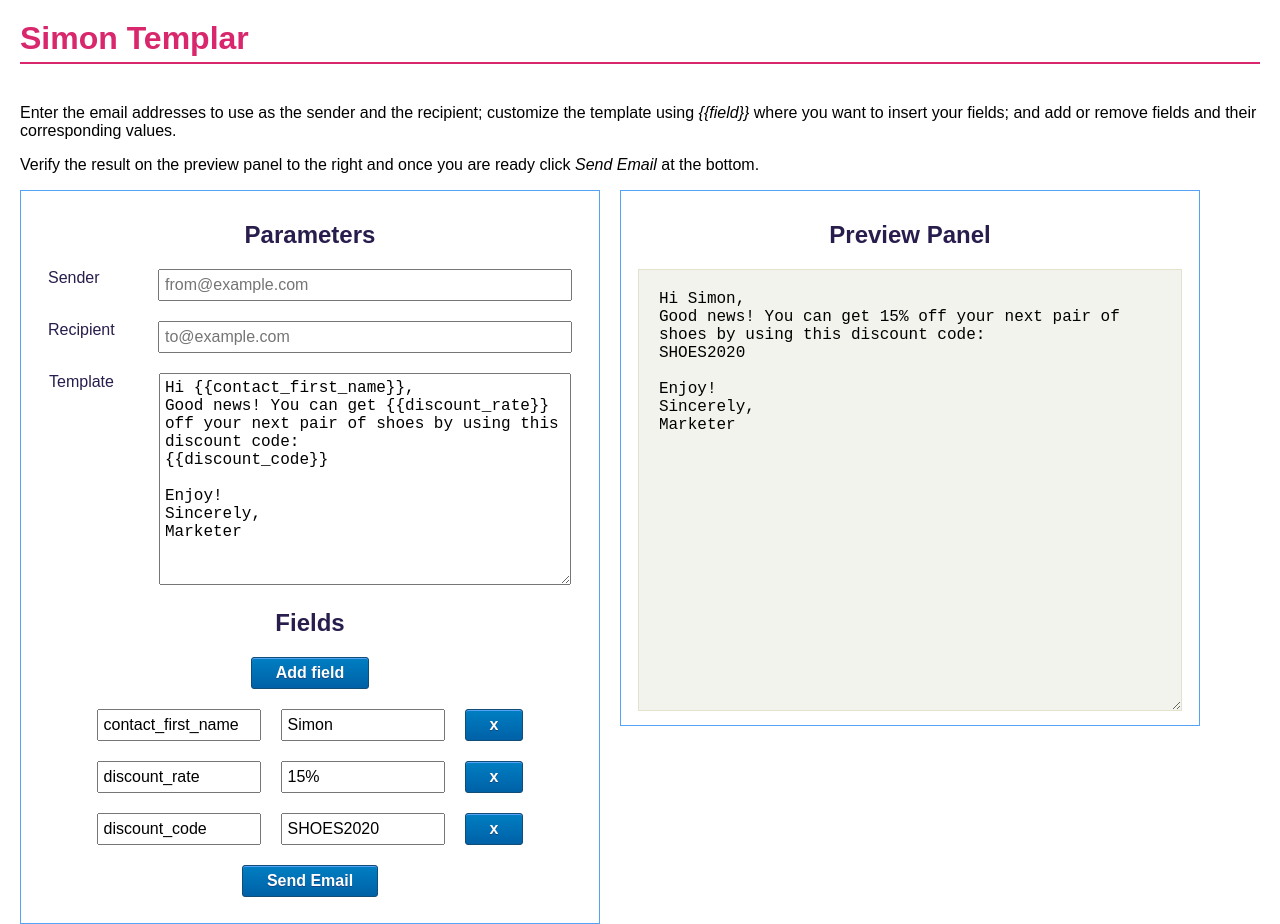
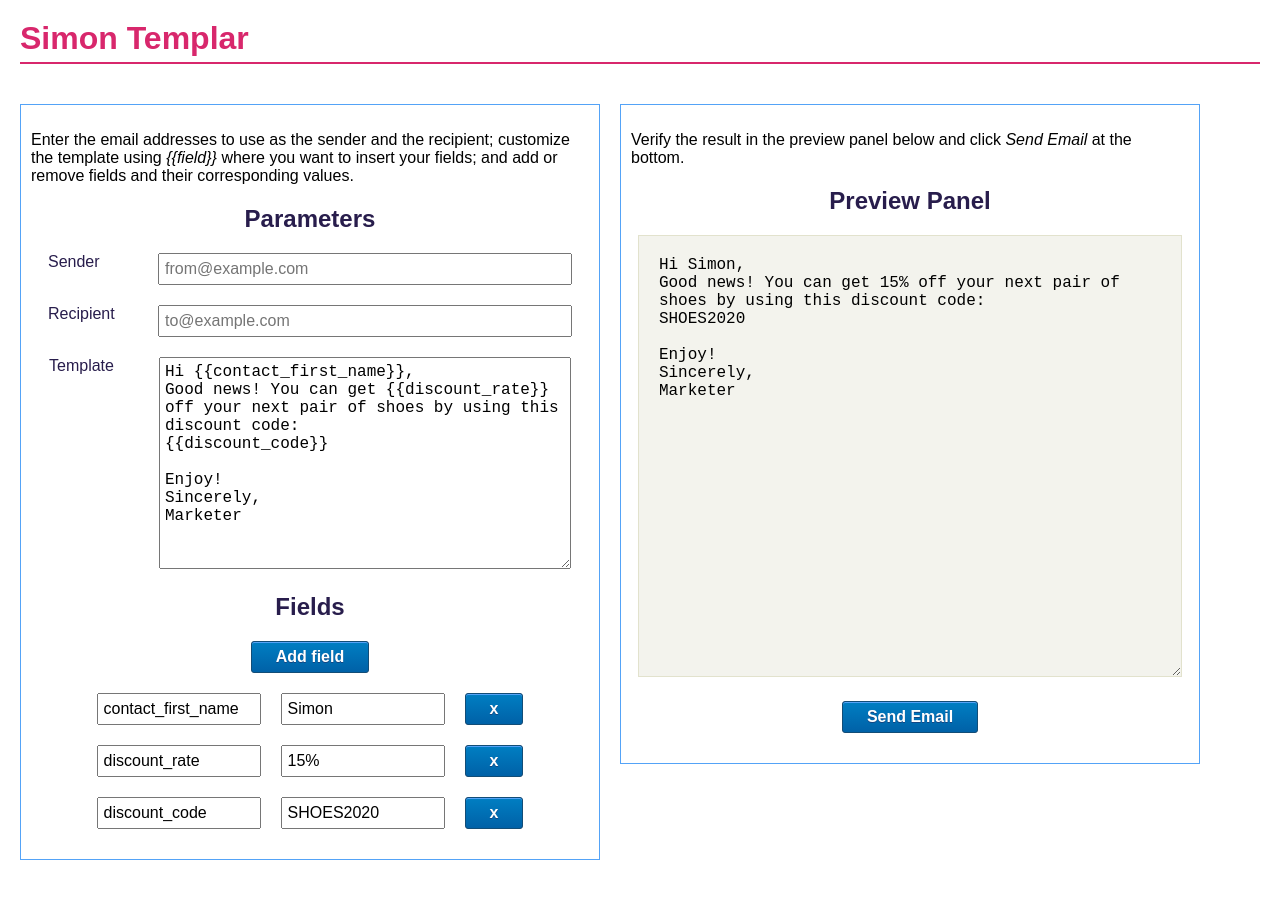
Before and after one commit to alexisbellido/email-template, a React (Create React App) app in the folder react/simon-templar/: page / in a window 1280 px wide. After the commit the page ends 860 px from the top, so only its background shows below. Built offline with nearby package versions, Linux system fonts and the light colour scheme.

Commit message:
style and notifications

```diff
--- a/react/simon-templar/src/App.css
+++ b/react/simon-templar/src/App.css
@@ -24,6 +24,10 @@
   padding: 10px;
 }
 
+.app .button-wrapper {
+  margin: 20px;
+}
+
 .app button {
   box-shadow:inset 0px 1px 0px 0px #54a3f7;
   background:linear-gradient(to bottom, #007dc1 5%, #0061a7 100%);
@@ -41,8 +45,16 @@
   text-align: center;
 }
 
-.app .notifications {
+.app .notifications p {
   font-weight: bold;
+  padding: 5px;
+  margin: 10px;
+  border: 1px solid #e2e2cd;
+  background-color: #f3f3ed;
+  color: #154682;
+  text-align: center;
+}
+
+.app .notifications p.alert {
   color: red;
-  list-style: none;
 }
--- a/react/simon-templar/src/App.js
+++ b/react/simon-templar/src/App.js
@@ -113,13 +113,22 @@ const App = () => {
   const isValidPayload = () => {
     let notifications = [];
     if (!isValidEmail(parameters.sender)) {
-      notifications.push("Please enter a valid sender email address.");
+      notifications.push({
+        text: "Please enter a valid sender email address.",
+        type: "alert"
+      });
     }
     if (!isValidEmail(parameters.recipient)) {
-      notifications.push("Please enter a valid recipient email address.");
+      notifications.push({
+        text: "Please enter a valid recipient email address.",
+        type: "alert"
+      });
     }
     if (!parameters.template) {
-      notifications.push("Template empty. Please add one.");
+      notifications.push({
+        text: "Template empty. Please add one.",
+        type: "alert"
+      });
     }
     setNotifications(notifications);
     return !notifications.length;
@@ -145,8 +154,15 @@ const App = () => {
         .post(url, payload)
         .then(response => {
           if (response.status === 200) {
-            notifications.push("Success! I've sent your message.");
+            notifications.push({
+              text: "Success! I've sent your message.",
+              type: "message"
+            });
             setNotifications(notifications);
+            setTimeout(() => {
+              notifications = [];
+              setNotifications(notifications);
+            }, 3000);
           }
         })
         .catch(error => {
@@ -158,9 +174,8 @@ const App = () => {
   return (
     <div className="app">
       <h1>Simon Templar</h1>
-      <p>Enter the email addresses to use as the sender and the recipient; customize the template using <em>&#123;&#123;field&#125;&#125;</em> where you want to insert your fields; and add or remove fields and their corresponding values.</p>
-      <p>Verify the result on the preview panel to the right and once you are ready click <em>Send Email</em> at the bottom.</p>
       <section className="content">
+        <p>Enter the email addresses to use as the sender and the recipient; customize the template using <em>&#123;&#123;field&#125;&#125;</em> where you want to insert your fields; and add or remove fields and their corresponding values.</p>
         <ParametersBuilder
           handleChange={handleChange}
           parameters={parameters}
@@ -171,20 +186,21 @@ const App = () => {
           handleFieldChange={handleFieldChange}
           dynamicFields={dynamicFields}
         />
-        <div>
-          <button onClick={sendEmail}>Send Email</button>
-        </div>
-        <ul className="notifications">
-          {notifications.map((notification, index) =>
-            <li key={index.toString()}>{notification}</li>
-          )}
-        </ul>
       </section>
-      <section className="preview">
+      <section className="preview-send">
+        <p>Verify the result in the preview panel below and click <em>Send Email</em> at the bottom.</p>
         <Previewer
           preview={preview}
           renderedTemplate={renderedTemplate}
         />
+        <div className="button-wrapper">
+          <button onClick={sendEmail}>Send Email</button>
+        </div>
+        <div className="notifications">
+          {notifications.map((notification, index) =>
+            <p className={notification.type} key={index.toString()}>{notification.text}</p>
+          )}
+        </div>
       </section>
     </div>
   );
```
